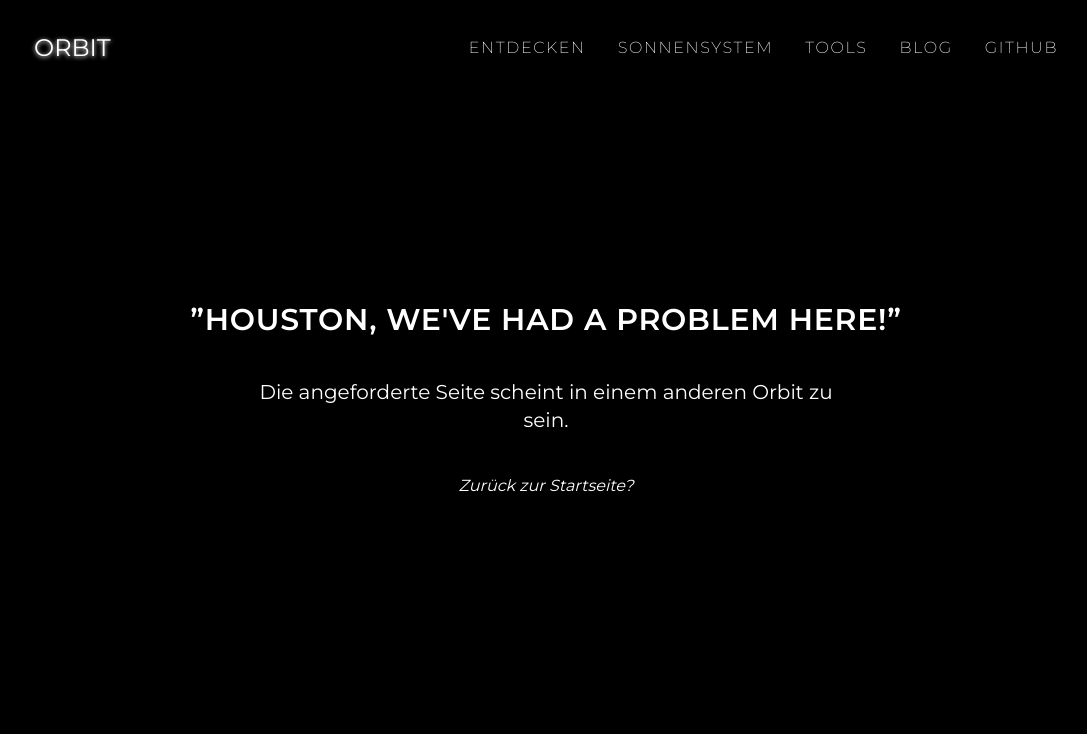
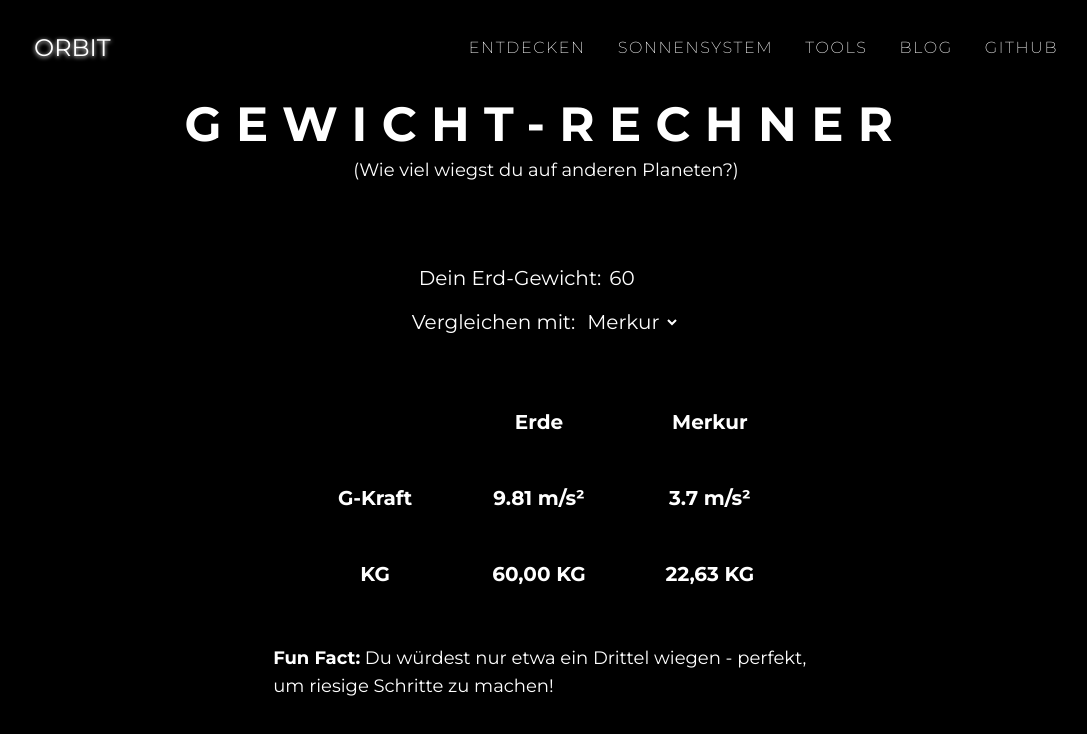
Before and after one commit to zeroequalsone/orbit, a Next.js app: page /tools/weight-calculator in a window 1280 px wide. Before the commit this address had no page. Shown: the top 734 px of the page, without its empty margins (94-1181 px from the left). Built offline with nearby package versions, Linux system fonts and the light colour scheme.

Commit message:
Feature done: Weight Calculator (#22)

```diff
--- a/app/data/planets.ts
+++ b/app/data/planets.ts
@@ -28,6 +28,8 @@ export type Planet = {
   quickFacts1: string;
   quickFacts2: string;
   quickFacts3: string;
+  gForce: number;
+  funFactWeight: string;
 };
 
 export const planets: Planet[] = [
@@ -76,6 +78,8 @@ export const planets: Planet[] = [
       "Über eine Million Erden würden in das Innere der Sonne passen.",
     quickFacts3:
       "Die Sonne verliert pro Sekunde etwa 4 Millionen Tonnen an Masse durch Energieabstrahlung.",
+    gForce: 0,
+    funFactWeight: "",
   },
   {
     id: 1,
@@ -121,6 +125,9 @@ export const planets: Planet[] = [
       "Kein nennenswertes Magnetfeld - Sonnenwinde treffen direkt auf die Oberfläche.",
     quickFacts3:
       "Ein Tag dauert doppelt so lang wie ein Merkur-Jahr (176 Erdtage).",
+    gForce: 3.7,
+    funFactWeight:
+      "Du würdest nur etwa ein Drittel wiegen - perfekt, um riesige Schritte zu machen!",
   },
   {
     id: 2,
@@ -164,6 +171,9 @@ export const planets: Planet[] = [
       "Dichte Atmosphäre aus Kohlendioxid mit Schwefelsäurewolken erzeugt enormen Druck.",
     quickFacts3:
       "Ein Tag dauert länger als ein Venus-Jahr (243 vs. 225 Erdtage).",
+    gForce: 8.87,
+    funFactWeight:
+      "Fast wie auf der Erde - dein Gewicht bleibt ähnlich, nur die Hitze wäre das größere Problem.",
   },
   {
     id: 3,
@@ -205,6 +215,9 @@ export const planets: Planet[] = [
     quickFacts2:
       "Starkes Magnetfeld schützt vor schädlicher kosmischer Strahlung.",
     quickFacts3: "Ein Tag dauert 24 Stunden, ein Jahr 365,25 Tage.",
+    gForce: 9.81,
+    funFactWeight:
+      "Hier bist du in Bestform - dein gewohntes Gewicht, keine Überraschungen!",
   },
   {
     id: 4,
@@ -247,6 +260,9 @@ export const planets: Planet[] = [
     quickFacts2:
       "Dünne Atmosphäre bietet kaum Schutz vor Strahlung und Meteoroiden.",
     quickFacts3: "Ein Tag dauert 24,7 Stunden, ein Jahr 687 Erdtage.",
+    gForce: 3.72,
+    funFactWeight:
+      "Du wiegst nur rund 38 % - ideal, um dich wie ein Superheld zu fühlen!",
   },
   {
     id: 5,
@@ -290,6 +306,9 @@ export const planets: Planet[] = [
       "Stärkstes Magnetfeld im Sonnensystem und gewaltige Stürme wie der Große Rote Fleck.",
     quickFacts3:
       "Ein Tag dauert nur etwa 10 Stunden, ein Jahr knapp 12 Erdenjahre.",
+    gForce: 24.79,
+    funFactWeight:
+      "Mehr als doppelt so schwer - Aufstehen wäre schon ein Workout für sich!",
   },
   {
     id: 6,
@@ -333,6 +352,9 @@ export const planets: Planet[] = [
       "Bekannt für sein ausgeprägtes Ringsystem aus Eis und Gestein.",
     quickFacts3:
       "Ein Tag dauert etwa 10,7 Stunden, ein Jahr rund 29,5 Erdenjahre.",
+    gForce: 10.44,
+    funFactWeight:
+      "Nur ein bisschen schwerer als auf der Erde - aber auf seinen Ringen würdest du sowieso nicht stehen können.",
   },
   {
     id: 7,
@@ -375,6 +397,9 @@ export const planets: Planet[] = [
     quickFacts2:
       'Achse stark gekippt (97,8°), sodass er "auf der Seite" rotiert.',
     quickFacts3: "Ein Tag dauert etwa 17 Stunden, ein Jahr 84 Erdenjahre.",
+    gForce: 8.69,
+    funFactWeight:
+      "Etwas leichter als auf der Erde - du könntest ein kleines bisschen höher springen.",
   },
   {
     id: 8,
@@ -416,5 +441,8 @@ export const planets: Planet[] = [
     quickFacts2:
       "Heftigste Winde im Sonnensystem mit Geschwindigkeiten über 2.000 km/h.",
     quickFacts3: "Ein Tag dauert etwa 16,1 Stunden, ein Jahr 164,9 Erdenjahre.",
+    gForce: 11.15,
+    funFactWeight:
+      "Ein kleines Plus beim Gewicht - nichts Dramatisches, aber spürbar!",
   },
 ];
--- /dev/null
+++ b/app/tools/weight-calculator/page.tsx
@@ -0,0 +1,111 @@
+"use client";
+
+import { planets } from "@/data/planets";
+import { useEffect, useState } from "react";
+
+export default function WeightCalculator() {
+  const [earthWeight, setEarthWeight] = useState<number>(60);
+  const [newWeight, setNewWeight] = useState<number>(0);
+  const [planetId, selectPlanetId] = useState<number>(1);
+  const selectedPlanet = planets.find((p) => p.id === planetId);
+
+  if (!selectedPlanet) return;
+
+  const calculateWeight = () => {
+    setNewWeight((selectedPlanet.gForce / 9.81) * earthWeight);
+  };
+
+  useEffect(() => {
+    calculateWeight();
+  }, [earthWeight, selectedPlanet]);
+
+  return (
+    <div className="text-white min-h-screen">
+      <section className='min-h-screen flex flex-col justify-center items-center bg-center bg-cover bg-[url("/planets/BG.png")]'>
+        <div className="flex flex-col gap-20 w-4/5">
+          <div className="flex flex-col items-center gap-2">
+            <h1 className="text-5xl font-bold uppercase tracking-[0.3em]">
+              Gewicht-Rechner
+            </h1>
+            <h2 className="text-lg">
+              (Wie viel wiegst du auf anderen Planeten?)
+            </h2>
+          </div>
+          <div className="flex flex-col items-center gap-12">
+            <div className="flex flex-col items-center gap-4 text-xl">
+              <div className="flex gap-2 text-xl">
+                <p>Dein Erd-Gewicht:</p>
+                <input
+                  className="w-16"
+                  type="number"
+                  name="earthWeight"
+                  id="earthWeight"
+                  placeholder="60"
+                  value={earthWeight}
+                  onChange={(e) => setEarthWeight(Number(e.target.value))}
+                  min={0}
+                  step={0.5}
+                />
+              </div>
+              <div className="flex gap-2">
+                <label htmlFor="compareWith">Vergleichen mit:</label>
+                <select
+                  name="compareWith"
+                  id="compareWith"
+                  onChange={(e) => selectPlanetId(Number(e.target.value))}
+                >
+                  {planets.map(
+                    (planet) =>
+                      planet.id !== 0 && (
+                        <option
+                          key={planet.id}
+                          value={planet.id}
+                          className="bg-black"
+                        >
+                          {planet.name}
+                        </option>
+                      ),
+                  )}
+                </select>
+              </div>
+            </div>
+            {selectedPlanet && (
+              <div className="flex flex-col items-center gap-8">
+                <table className="text-xl">
+                  <thead>
+                    <tr>
+                      <th></th>
+                      <th className="px-10 py-6">Erde</th>
+                      <th className="px-10 py-6">{selectedPlanet.name}</th>
+                    </tr>
+                  </thead>
+                  <tbody>
+                    <tr>
+                      <th className="px-10 py-6">G-Kraft</th>
+                      <th className="px-10 py-6">9.81 m/s²</th>
+                      <th className="px-10 py-6">
+                        {selectedPlanet.gForce + " m/s²"}
+                      </th>
+                    </tr>
+                    <tr>
+                      <th className="px-10 py-6">KG</th>
+                      <th className="px-10 py-6">
+                        {earthWeight.toFixed(2).replace(".", ",") + " KG"}
+                      </th>
+                      <th className="px-10 py-6">
+                        {newWeight.toFixed(2).replace(".", ",") + " KG"}
+                      </th>
+                    </tr>
+                  </tbody>
+                </table>
+                <p className="text-lg w-2/3">
+                  <b>Fun Fact:</b> {selectedPlanet.funFactWeight}
+                </p>
+              </div>
+            )}
+          </div>
+        </div>
+      </section>
+    </div>
+  );
+}
```
